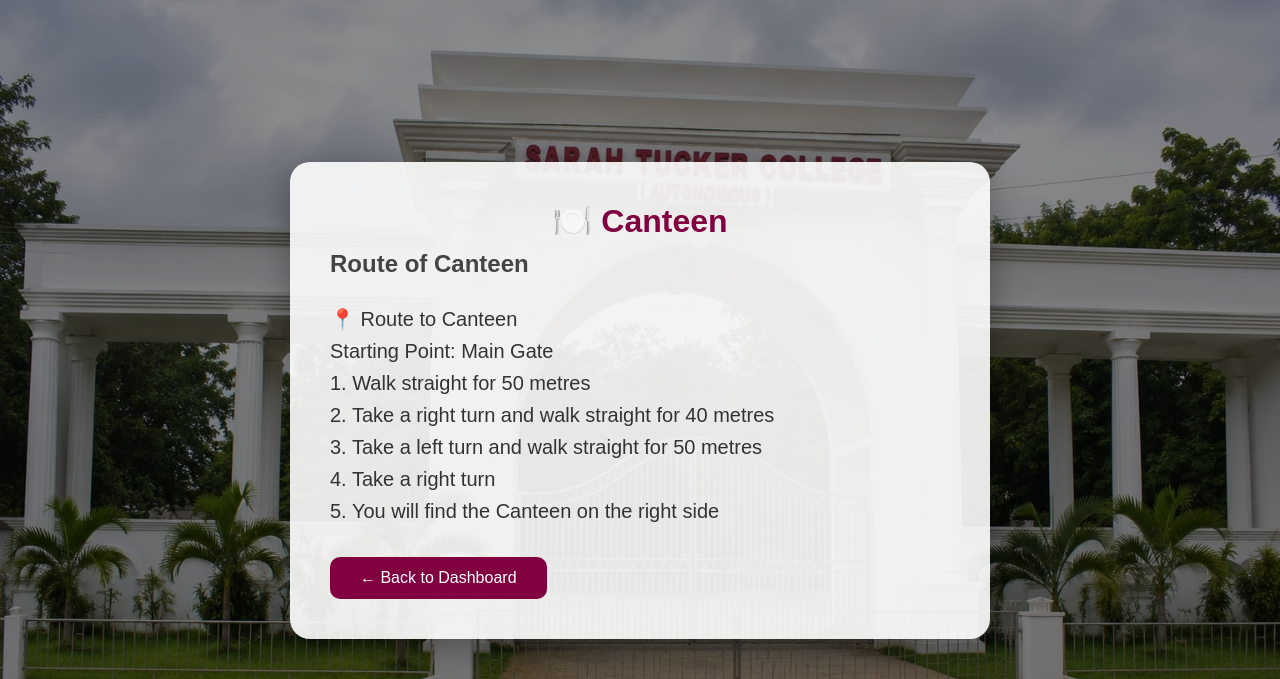
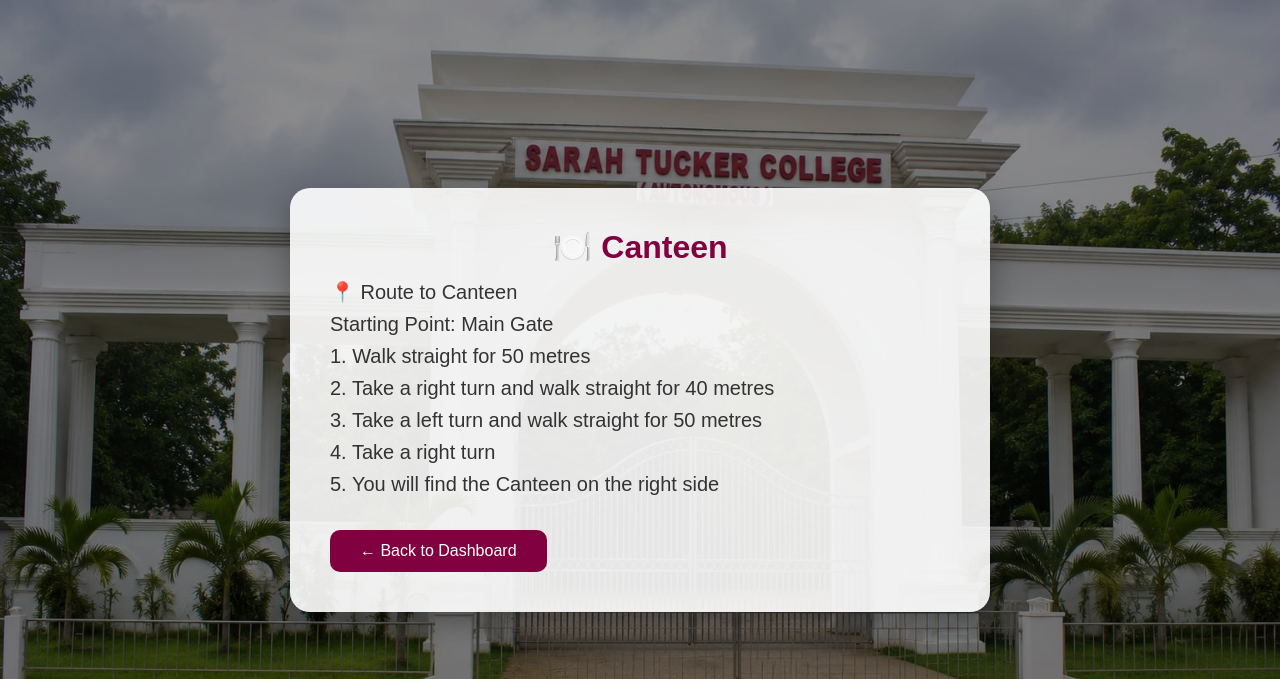
Before and after one commit to naveena-kannan-k/Smart-Campus-Navigation, a Flask app: page /canteen in a window 1280 px wide. Shown: the top 679 px of the page. Run offline with Flask 3, Linux system fonts and the light colour scheme.

Commit message:
Refactor canteen.html structure and content

```diff
--- a/templates/canteen.html
+++ b/templates/canteen.html
@@ -21,7 +21,6 @@
     <body>
         <div class="dashboard-box">
             <h1>🍽️ Canteen</h1>
-            <h2>    Route of Canteen</h2>
             <p>
              📍 Route to Canteen</p>
 
```
